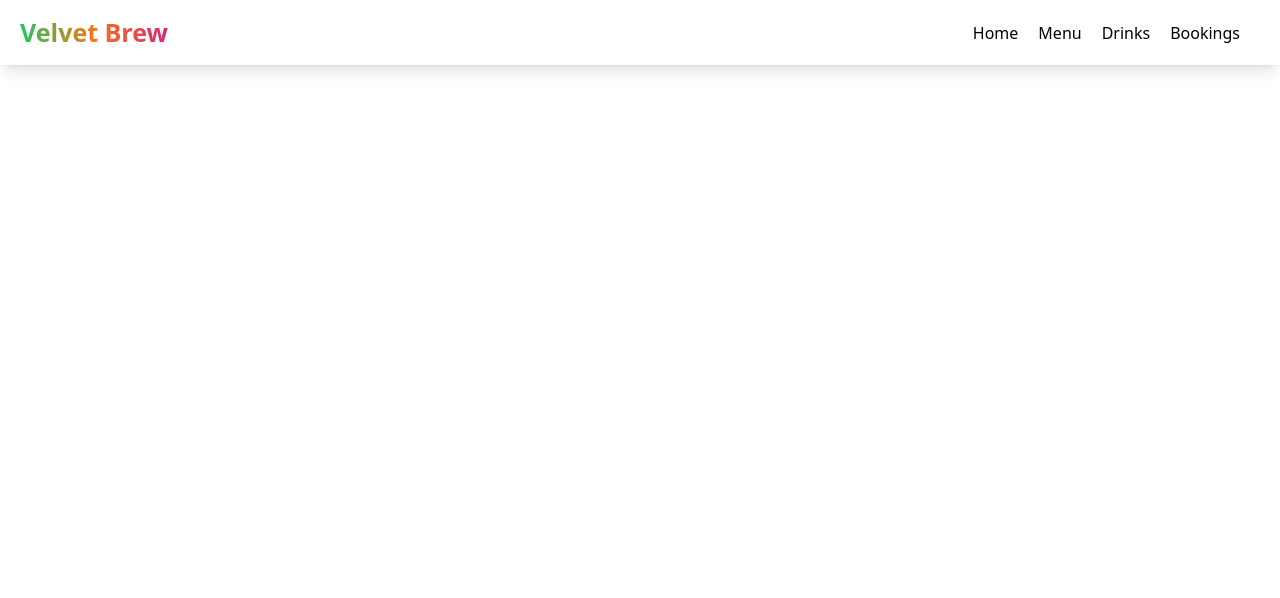
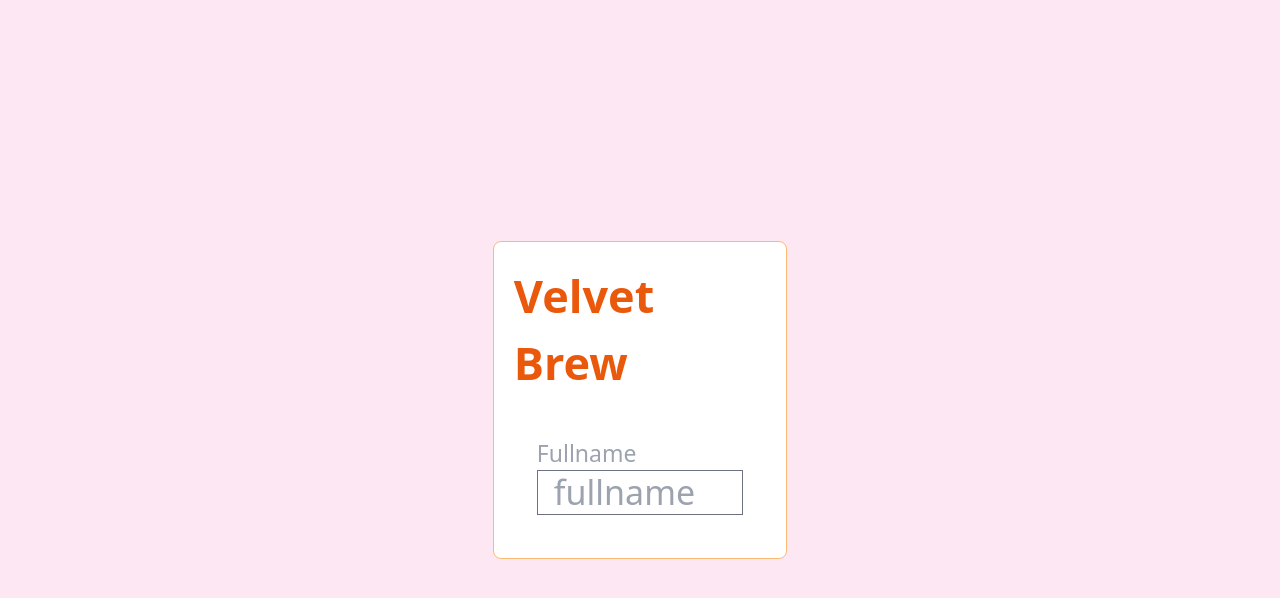
Before and after one commit to suvi-tiwary/Valvet-Brew, a React (Vite) app in the folder frontend/: page /signup in a window 1280 px wide. Shown: the top 598 px of the page. Built offline with nearby package versions, Linux system fonts and the light colour scheme.

Commit message:
Velvet Brew

```diff
--- a/frontend/src/App.jsx
+++ b/frontend/src/App.jsx
@@ -2,12 +2,13 @@ import React from 'react'
 import Home from './pages/Home'
 import {Routes, Route} from "react-router-dom"
 import Navbar from './componenets/Navbar'
+import Signup from './pages/Signup'
 const App = () => {
   return (
     <>
-    <Navbar/>
     <Routes>
       <Route path="/" element={<Home/>}/>
+      <Route path="/signup" element={<Signup/>}/>
     </Routes>
     </>
   )
--- a/frontend/src/componenets/Card.jsx
+++ /dev/null
@@ -1,11 +0,0 @@
-import React from 'react'
-
-const Card = () => {
-  return (
-    <div className='w-[200px] height-[230px] border-gray-600 hover:border-green-600'>
-
-    </div>
-  )
-}
-
-export default Card
--- a/frontend/src/componenets/Navbar.jsx
+++ b/frontend/src/componenets/Navbar.jsx
@@ -2,7 +2,7 @@ import React from 'react'
 
 const Navbar = () => {
   return (
-    <div className='w-full h-[65px] flex justify-between items-center px-5 backdrop-blur-md bg-white/20 border-white/30 shadow-lg fixed top-0 '>
+    <div className='w-full h-[65px] flex justify-between items-center px-5 backdrop-blur-md bg-white/70 border-white/30 shadow-lg fixed top-0 text-black '>
         <div className='font-extrabold cursor-pointer text-[25px] bg-gradient-to-r from-green-500 via-orange-500 to-pink-600 bg-clip-text text-transparent'>Velvet Brew</div>
         <div className='flex justify-center items-center gap-5 pr-5'>
             <div className='cursor-pointer hover:text-green-600 transition-all'>Home</div>
--- a/frontend/src/pages/Home.jsx
+++ b/frontend/src/pages/Home.jsx
@@ -5,10 +5,10 @@ import menu from '../menu'
 
 const Home = () => {
   return (
-    <div className='w-full min-h-screen mt-[65px] bg-gray-50'>
+    <div className='w-full min-h-screen pt-[65px] bg-gray-50'>
 
       {/* ── HERO IMAGE ── */}
-      <div className='relative w-full h-[70vh] overflow-hidden'>
+      <div className='relative w-[100vw] h-[70vh] overflow-hidden'>
         <img src={backgroundImg} alt="" className='w-full h-full object-cover' />
         <div className='absolute inset-0 bg-gradient-to-t from-black/60 via-black/10 to-transparent' />
       </div>
@@ -69,27 +69,6 @@ const Home = () => {
           </div>
         ))}
       </div>
-
-      {/* ── DRINKS SECTION ── */}
-    {/* ── DRINKS SECTION ── */}
-<div className="relative w-full h-screen">
-
-  <video
-    autoPlay
-    loop
-    muted
-    className="w-full h-full object-cover"
-  >
-    <source src="/output.mp4" type="video/mp4" />
-  </video>
-
-  <img
-    src="/cocktail-left.png"
-    alt="cocktail"
-    className="absolute top-7 left-5 w-[300px] h-[400px]"
-  />
-
-</div>
     </div>
   )
 }
--- /dev/null
+++ b/frontend/src/pages/Signup.jsx
@@ -0,0 +1,18 @@
+import React from 'react'
+
+const Signup = () => {
+  return (
+    <div className='w-full min-h-screen flex justify-center items-center bg-pink-100'>
+      <div className='bg-white md:w-[23%] w-full h-[50%] border-[1px] border-orange-300 p-3 rounded-lg'>
+       <h1 className='text-orange-600 text-[45px] font-bold p-2'>Velvet Brew</h1>
+
+       <div className='flex flex-col m-2 p-[23px]'>
+      <label htmlFor="fullname" className='text-[23px] text-gray-400'>Fullname</label>
+      <input type="text" placeholder='fullname' className='text-[34px] w-full h-[45px] border-[1px] border-gray-500 p-4' />
+       </div>
+      </div>
+    </div>
+  )
+}
+
+export default Signup
```
